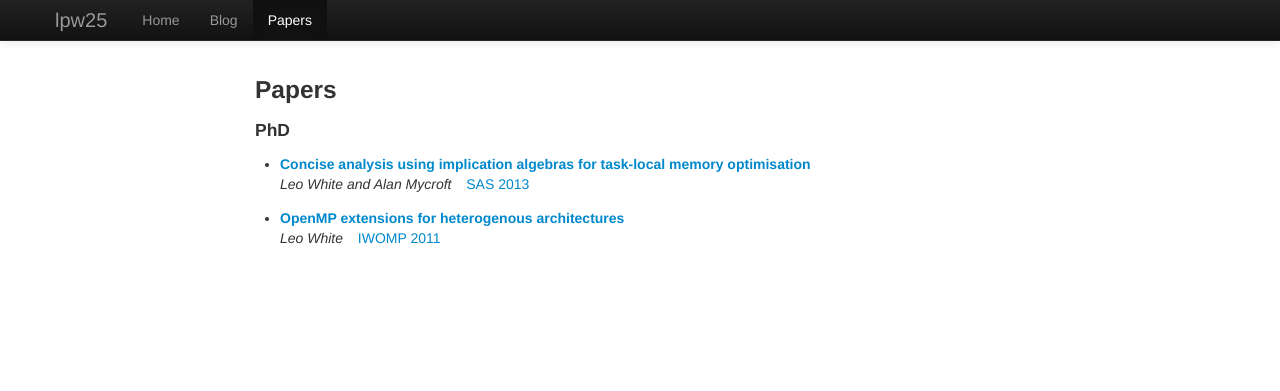
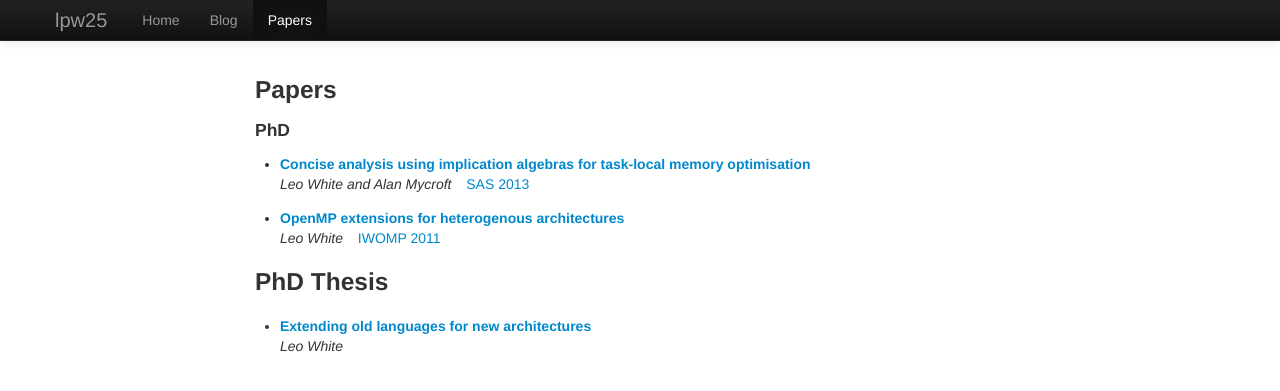
Before and after one commit to lpw25/lpw25.github.com, a Jekyll site: the page built from papers.html, in a window 1280 px wide. Shown: the top 391 px of the page. Built offline with Jekyll 4.4.1, drawn with Linux system fonts in a browser that asks for light colours.

Commit message:
Add thesis

```diff
--- a/papers.html
+++ b/papers.html
@@ -20,5 +20,12 @@ feeds: false
         <a href="http://www.ncsa.illinois.edu/Conferences/IWOMP11/">IWOMP 2011</a>
       </li>
     </ul>
+    <h3> PhD Thesis </h3>
+    <ul>
+      <li style="margin: 1em 0">
+        <a href="/thesis.pdf"><b>Extending old languages for new architectures</b></a><br>
+        <i>Leo White</i> &ensp;
+      </li>
+    </ul>
   </div>
 </div>
```
Also changed, not shown: 1 other file.
